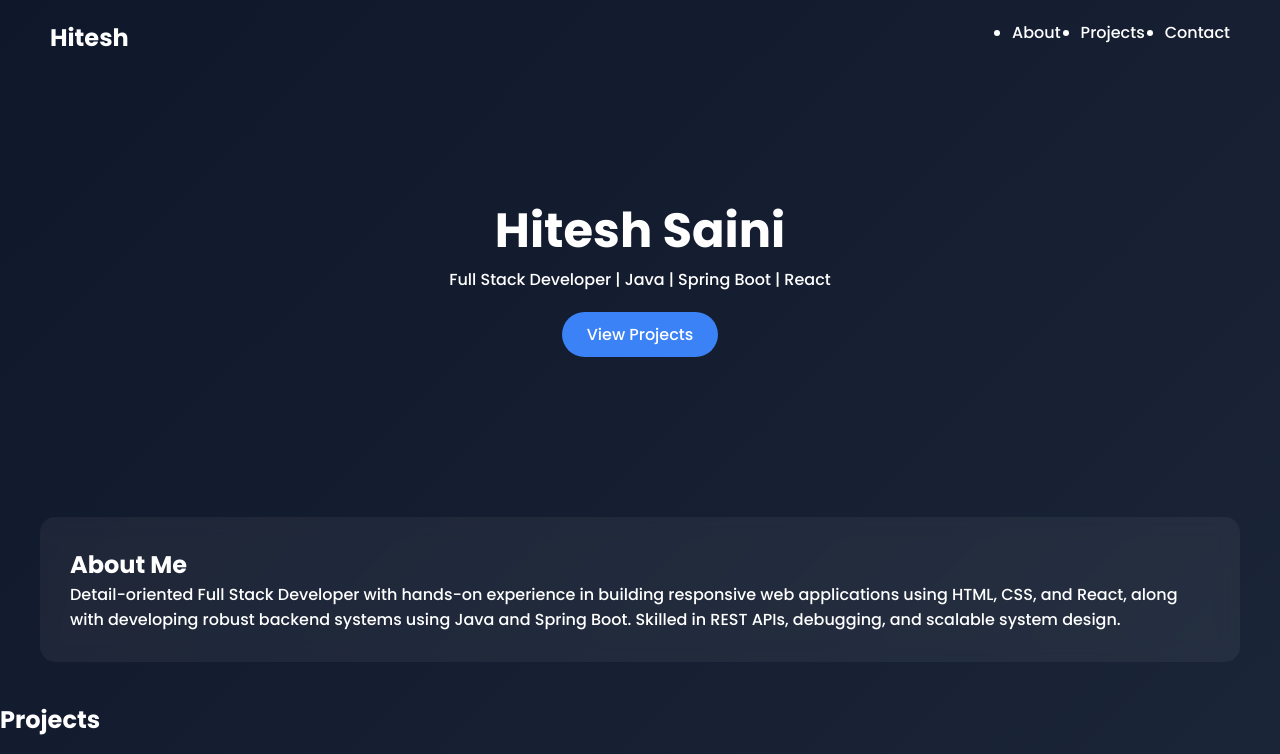
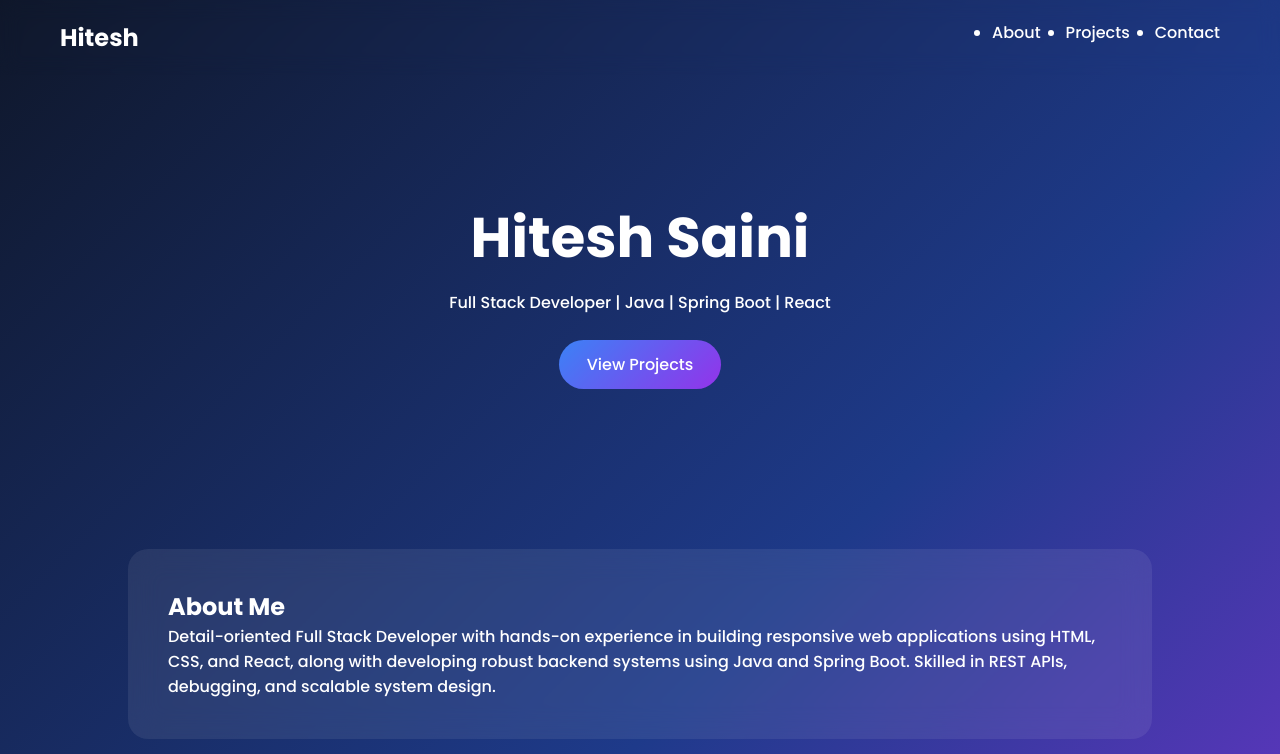
Before and after one commit to hiteshsaini24/portfolio-initial, a plain HTML site: page index.html in a window 1280 px wide. Shown: the top 754 px of the page. Drawn offline with Linux system fonts and the light colour scheme.

Commit message:
Enhance styles with gradients and spacing adjustments

```diff
--- a/style.css
+++ b/style.css
@@ -1,3 +1,4 @@
+/* RESET */
 * {
   margin: 0;
   padding: 0;
@@ -5,8 +6,9 @@
   font-family: 'Poppins', sans-serif;
 }
 
+/* BACKGROUND */
 body {
-  background: linear-gradient(135deg, #0f172a, #1e293b);
+  background: linear-gradient(135deg, #0f172a, #1e3a8a, #9333ea);
   color: white;
 }
 
@@ -14,19 +16,27 @@ body {
 nav {
   display: flex;
   justify-content: space-between;
-  padding: 20px 50px;
-  position: sticky;
-  top: 0;
+  padding: 20px 60px;
+  backdrop-filter: blur(10px);
+}
+
+nav h2 {
+  font-weight: 700;
 }
 
 nav ul {
   display: flex;
-  gap: 20px;
+  gap: 25px;
 }
 
 nav a {
   color: white;
   text-decoration: none;
+  transition: 0.3s;
+}
+
+nav a:hover {
+  color: #60a5fa;
 }
 
 /* HERO */
@@ -36,34 +46,41 @@ nav a {
 }
 
 .hero h1 {
-  font-size: 3rem;
+  font-size: 3.5rem;
 }
 
+.hero p {
+  margin-top: 10px;
+  opacity: 0.8;
+}
+
+/* BUTTON */
 .btn {
   display: inline-block;
-  margin-top: 20px;
-  padding: 10px 25px;
-  background: #3b82f6;
-  border-radius: 25px;
+  margin-top: 25px;
+  padding: 12px 28px;
+  border-radius: 30px;
+  background: linear-gradient(135deg, #3b82f6, #9333ea);
   text-decoration: none;
   color: white;
   transition: 0.3s;
 }
 
 .btn:hover {
-  background: #2563eb;
+  transform: scale(1.05);
 }
 
-/* GLASS EFFECT */
+/* GLASS */
 .glass {
-  background: rgba(255, 255, 255, 0.05);
-  margin: 40px;
-  padding: 30px;
-  border-radius: 15px;
-  backdrop-filter: blur(10px);
+  background: rgba(255, 255, 255, 0.08);
+  margin: 40px auto;
+  padding: 40px;
+  width: 80%;
+  border-radius: 20px;
+  backdrop-filter: blur(15px);
 }
 
-/* PROJECTS */
+/* PROJECT GRID */
 .project-container {
   display: flex;
   flex-wrap: wrap;
@@ -73,27 +90,28 @@ nav a {
 .card {
   width: 300px;
   margin: 20px;
-  padding: 20px;
-  transition: transform 0.3s;
+  padding: 25px;
+  border-radius: 15px;
+  background: rgba(255,255,255,0.1);
+  transition: 0.3s;
 }
 
 .card:hover {
-  transform: translateY(-10px);
+  transform: translateY(-12px) scale(1.03);
 }
 
-/* ANIMATIONS */
+/* FOOTER */
+footer {
+  text-align: center;
+  padding: 20px;
+  opacity: 0.7;
+}
+
+/* ANIMATION */
 .fade-in {
   opacity: 0;
   transform: translateY(20px);
   animation: fade 1s forwards;
-}
-
-.delay {
-  animation-delay: 0.5s;
-}
-
-.delay2 {
-  animation-delay: 1s;
 }
 
 @keyframes fade {
```
